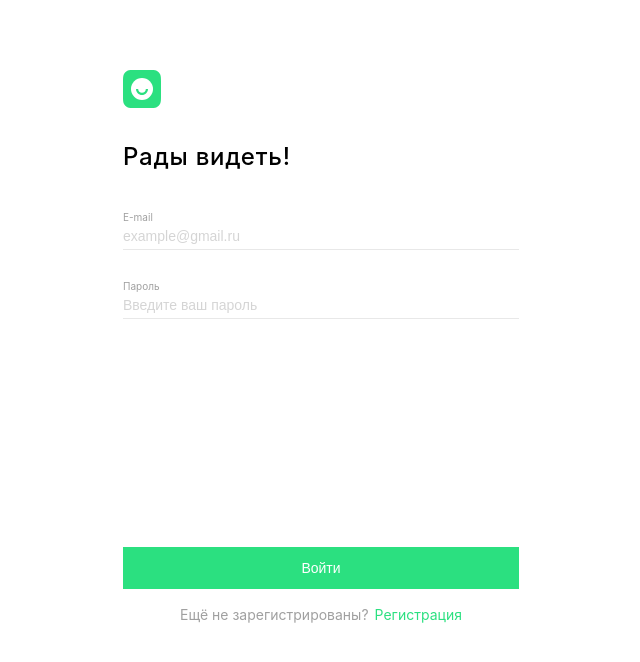
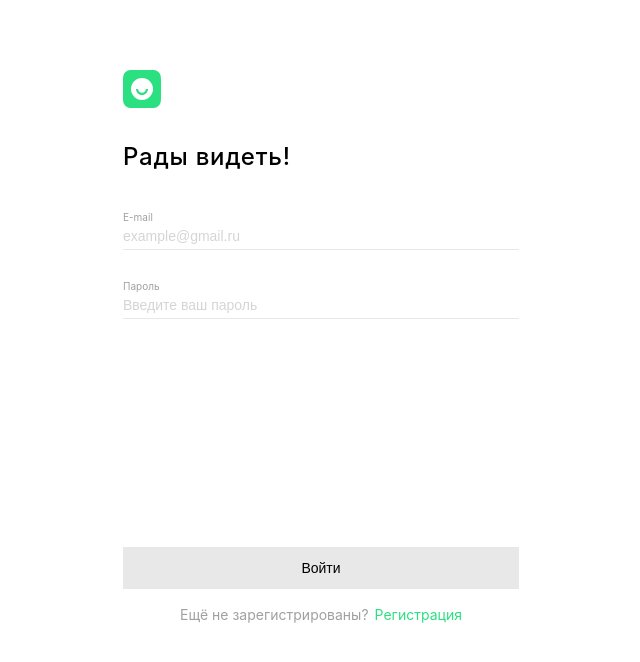
Before and after one commit to PumpkinPancake/movies-explorer-frontend, a React (Create React App) app: page /signin in a window 1280 px wide. Shown: the top 662 px of the page, without its empty margins (319-959 px from the left). Built offline with nearby package versions, Linux system fonts and the light colour scheme; the HTML template or start-up script is replaced by a standard one.

Commit message:
поправляет кнопку формы и валидацию

```diff
--- a/src/components/AuthForm/AuthForm.css
+++ b/src/components/AuthForm/AuthForm.css
@@ -83,6 +83,10 @@
   color: #ee3465;
 }
 
+.auth-form-input_error:focus {
+  border-bottom: 1px solid #ee3465;
+}
+
 .auth-form-input-error-text {
   min-height: 10px;
   visibility: hidden;
@@ -115,6 +119,18 @@
 
 .auth-form__button:hover {
   opacity: 0.6;
+}
+
+.auth-form__button_disabled {
+  opacity: none;
+  background-color: #e8e8e8;
+  color: black;
+  cursor: not-allowed;
+  width: 100%;
+  font-size: 14px;
+  font-weight: 500;
+  padding: 13px 0;
+  border: none;
 }
 
 .auth-form__text {
--- a/src/components/AuthForm/AuthForm.js
+++ b/src/components/AuthForm/AuthForm.js
@@ -5,7 +5,7 @@ import "./AuthForm.css";
 
 export default function AuthForm(props) {
   const formClass = `auth-form__form auth-form__form_type_${props.name}`;
-  const submitClass = `auth-form__button auth-form__button_type_${props.name}`;
+  const submitClass = `${props.isFormValid ? `auth-form__button auth-form__button_type_${props.name}` : "auth-form__button_disabled"}`;
 
   return (
     <section className="auth-form">
@@ -22,7 +22,11 @@ export default function AuthForm(props) {
           {props.children}
 
           <div className="auth-form__wrapper">
-            <button type="submit" className={submitClass}>
+            <button
+              type="submit"
+              className={submitClass}
+              disabled={!props.isFormValid}
+            >
               {props.submitButtonText}
             </button>
             <p className="auth-form__text">
```
